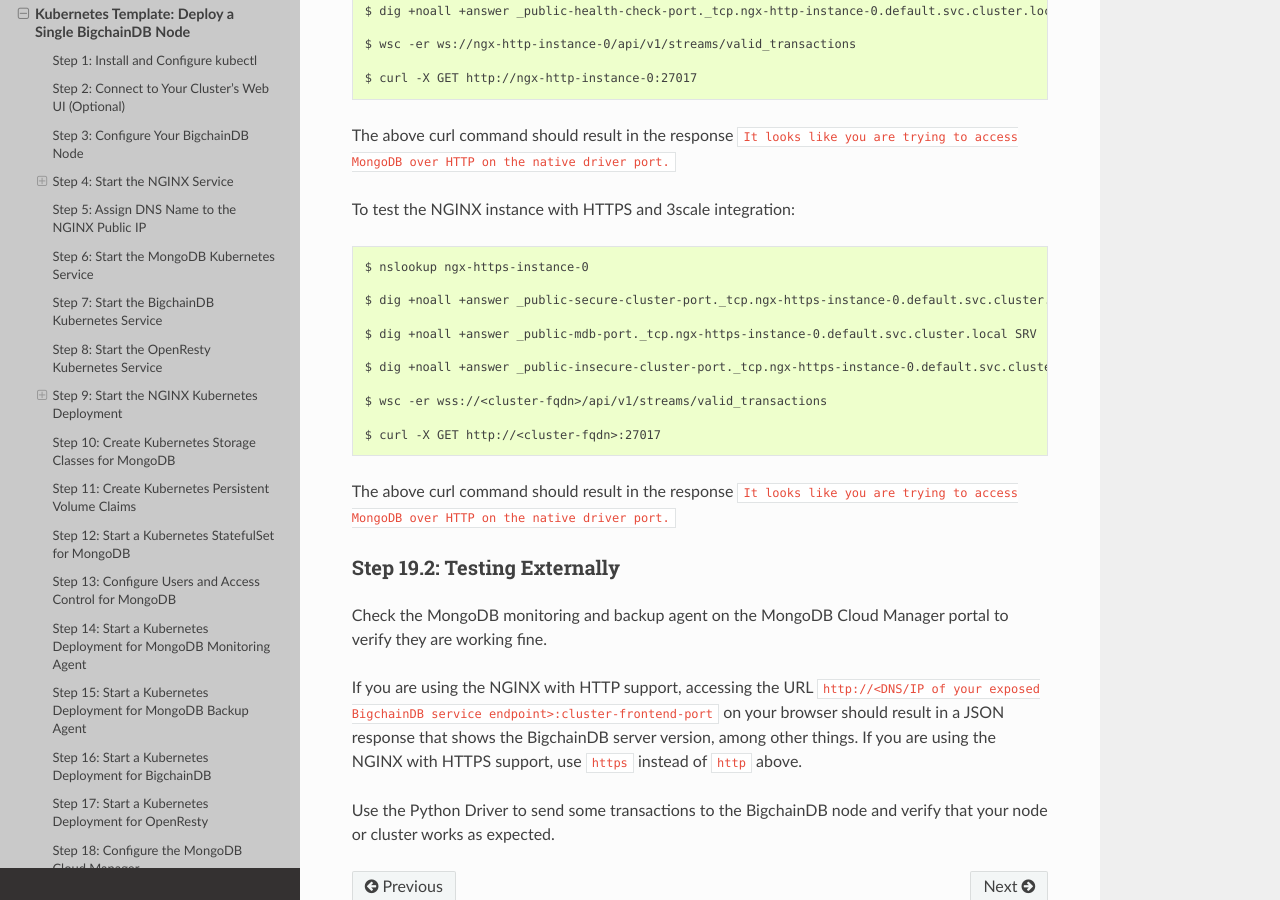
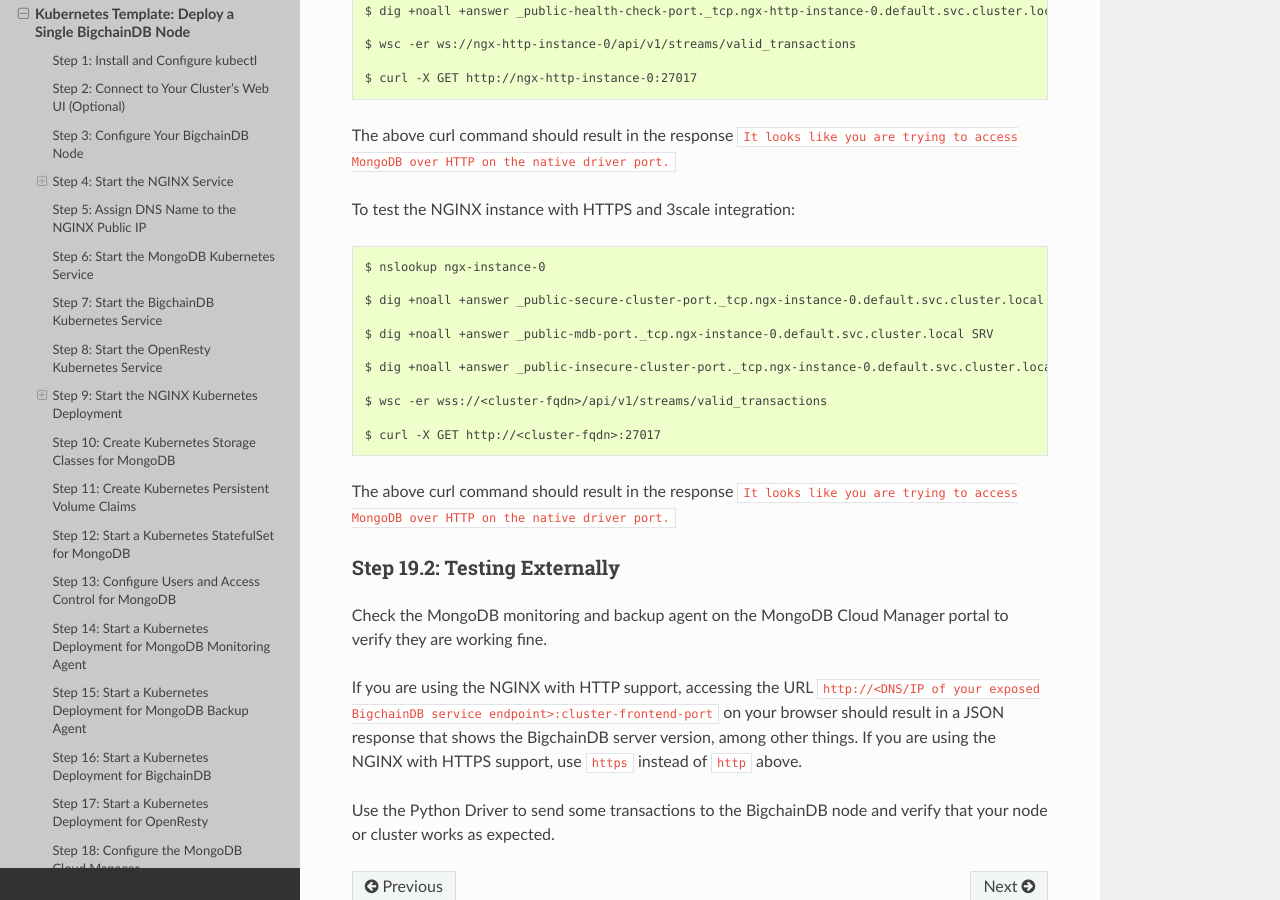
Before and after one commit to bigchaindb/bigchaindb, a Sphinx documentation site: the page built from docs/server/source/production-deployment-template/node-on-kubernetes.rst, in a window 1280 px wide and 900 px high, scrolled down 13714 px. Built offline with Sphinx 7.4.7 and the Read the Docs theme 2.0.0, drawn with Linux system fonts in a browser that asks for light colours; pages that are not in the unit, such as notebooks, are missing from menus; some of the changed text lies outside the part shown.

Commit message:
Minor documentation fixes.

```diff
--- a/docs/server/source/production-deployment-template/node-on-kubernetes.rst
+++ b/docs/server/source/production-deployment-template/node-on-kubernetes.rst
@@ -857,13 +857,13 @@
 
 .. code:: bash
 
-   $ nslookup ngx-https-instance-0
+   $ nslookup ngx-instance-0
 
-   $ dig +noall +answer _public-secure-cluster-port._tcp.ngx-https-instance-0.default.svc.cluster.local SRV
+   $ dig +noall +answer _public-secure-cluster-port._tcp.ngx-instance-0.default.svc.cluster.local SRV
 
-   $ dig +noall +answer _public-mdb-port._tcp.ngx-https-instance-0.default.svc.cluster.local SRV
+   $ dig +noall +answer _public-mdb-port._tcp.ngx-instance-0.default.svc.cluster.local SRV
 
-   $ dig +noall +answer _public-insecure-cluster-port._tcp.ngx-https-instance-0.default.svc.cluster.local SRV
+   $ dig +noall +answer _public-insecure-cluster-port._tcp.ngx-instance-0.default.svc.cluster.local SRV
 
    $ wsc -er wss://<cluster-fqdn>/api/v1/streams/valid_transactions
 
```
Also changed, not shown: other parts of docs/server/source/production-deployment-template/node-on-kubernetes.rst (+1 -1 lines).
